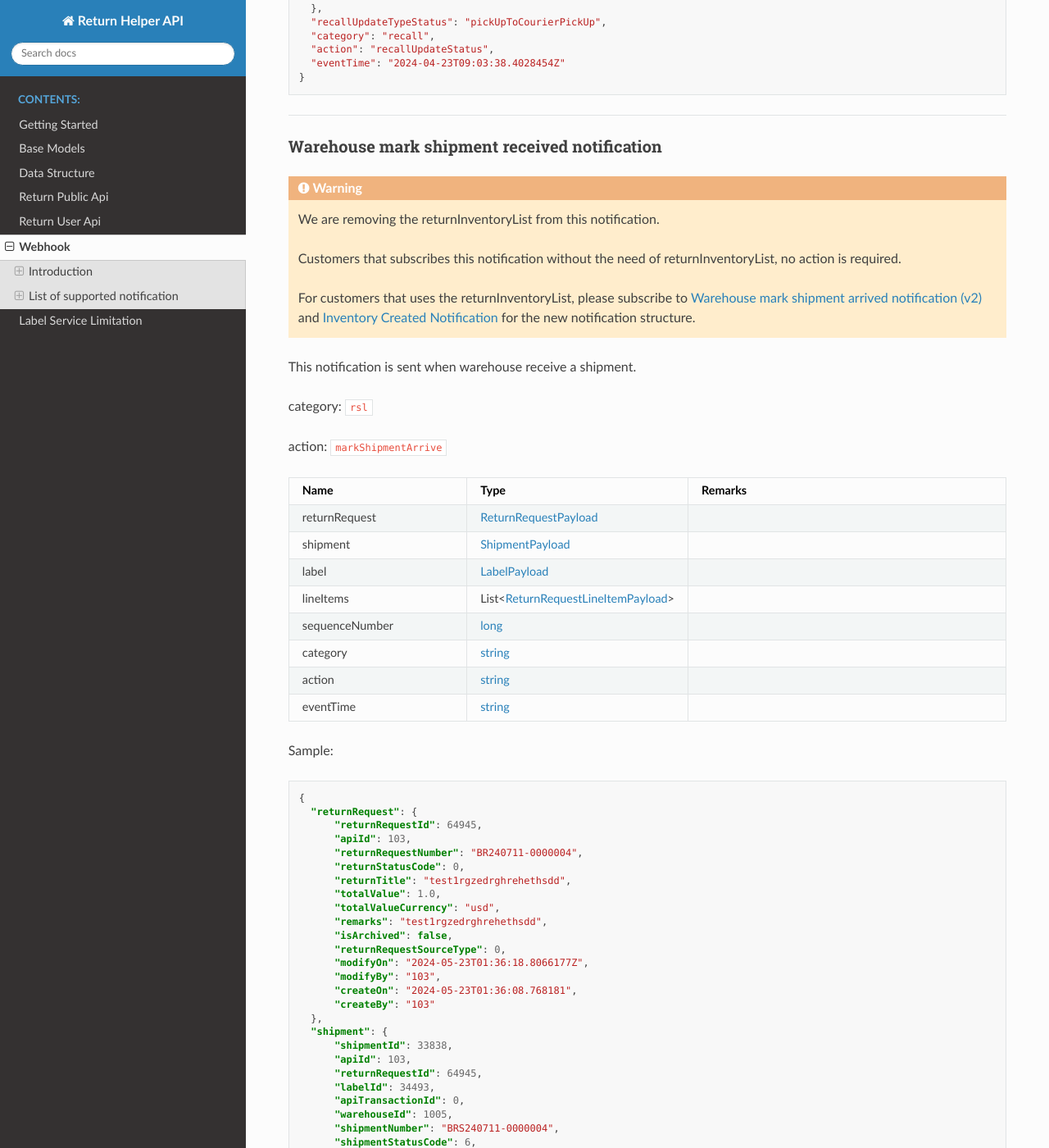
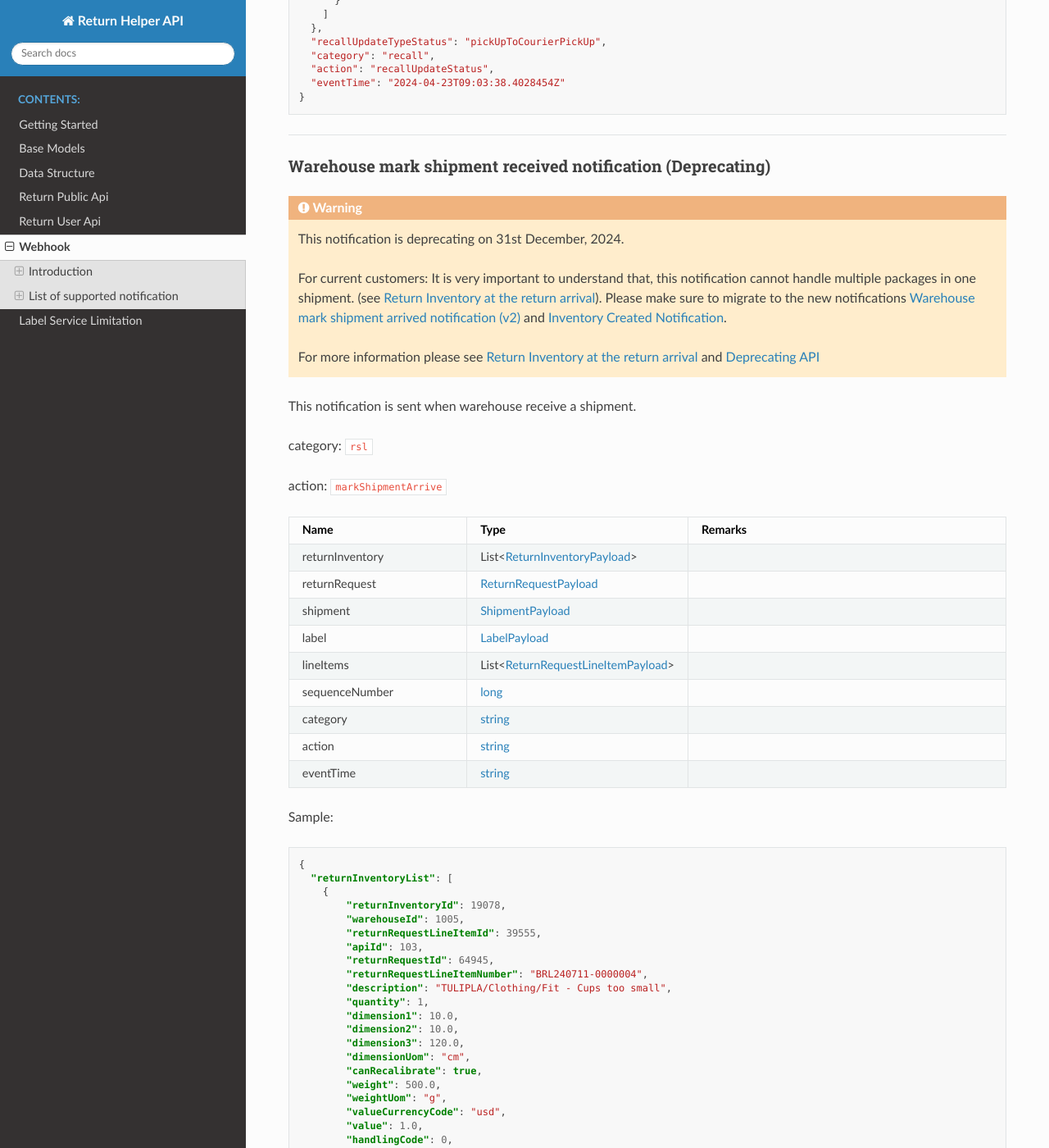
Before and after one commit to ReturnHelper/return-request-api-docs, a Sphinx documentation site: the page built from source/Webhook.rst, in a window 1280 px wide and 1400 px high, scrolled down 15999 px. Shown: the whole window at 82% size. Built offline with Sphinx 7.4.7 and the Read the Docs theme 2.0.0, drawn with Linux system fonts in a browser that asks for light colours; some of the changed text lies outside the part shown.

Commit message:
update: original mark arrive notification and v2

```diff
--- a/source/Webhook.rst
+++ b/source/Webhook.rst
@@ -816,15 +817,16 @@ Example 3 (pickUpToCourierPickUp):
 
 .. _notification-MarkReceived:
 
-Warehouse mark shipment received notification
-*********************************************
+Warehouse mark shipment received notification (Deprecating)
+***********************************************************
 
 .. warning::
-  We are removing the returnInventoryList from this notification.
-
-  Customers that subscribes this notification without the need of returnInventoryList, no action is required.
-
-  For customers that uses the returnInventoryList, please subscribe to :ref:`notification-warehouseMarkShipmentArrivedv2` and :ref:`notification-inventoryCreated` for the new notification structure.
+  This notification is deprecating on 31st December, 2024.
+
+  For current customers: It is very important to understand that, this notification cannot handle multiple packages in one shipment. (see :ref:`gettingstarted-ReturnArrival`).
+  Please make sure to migrate to the new notifications :ref:`notification-warehouseMarkShipmentArrivedv2` and :ref:`notification-inventoryCreated`.
+
+  For more information please see :ref:`gettingstarted-ReturnArrival` and :ref:`index-deprecating`
 
 This notification is sent when warehouse receive a shipment.
 
@@ -843,6 +845,41 @@ Sample:
 .. code-block:: json
 
   {
+    "returnInventoryList": [
+      {
+          "returnInventoryId": 19078,
+          "warehouseId": 1005,
+          "returnRequestLineItemId": 39555,
+          "apiId": 103,
+          "returnRequestId": 64945,
+          "returnRequestLineItemNumber": "BRL240711-0000004",
+          "description": "TULIPLA/Clothing/Fit - Cups too small",
+          "quantity": 1,
+          "dimension1": 10.0,
+          "dimension2": 10.0,
+          "dimension3": 120.0,
+          "dimensionUom": "cm",
+          "canRecalibrate": true,
+          "weight": 500.0,
+          "weightUom": "g",
+          "valueCurrencyCode": "usd",
+          "value": 1.0,
+          "handlingCode": 0,
+          "handlingStatusCode": 0,
+          "completeBy": null,
+          "completeOn": null,
+          "warehouseRemarks": null,
+          "handlingUpdatedOn": "2024-05-23T01:36:18.786231",
+          "stopAgingOn": null,
+          "sku": null,
+          "rma": "USE-1005-240523-D00001-25",
+          "warehouseApiId": 3,
+          "modifyOn": "2024-05-23T01:36:18.80574",
+          "modifyBy": "3",
+          "createOn": "2024-05-23T01:36:18.778048",
+          "createBy": "3"
+      }
+    ],
     "returnRequest": {
         "returnRequestId": 64945,
         "apiId": 103,
@@ -997,9 +1034,6 @@ Warehouse mark shipment arrived notification (v2)
   This is a new version of :ref:`notification-MarkReceived`.
   In this version, the original mark receive notification has been split into two distinct notifications: mark receive and :ref:`notification-inventoryCreated`.
 
-  There are changes made to the original notification structure. Please see :ref:`notification-MarkReceived`
-  New integration customers should contact our customer service team to enable this version. By default, the system continues to send out the original notification.
-
 category: ``rsl``
 
 action: ``markShipmentArrive``
@@ -1072,7 +1106,9 @@ This notification is sent after
 to notify a new inventory has been created in the warehouse.
 Customers can further call :ref:`method-updatereturninventoryhandling` to assign handling once the inventory has been created.
 
-Please note that if multiple multiple packages are sent with the same tracking number of label, multiple inventories will be created. (Multiple notifications will be sent)
+If multiple packages are sent with the same tracking number of label, multiple inventories will be created. (Multiple notifications will be sent). Each of them has their own inventory id, but they share the same shipment id and return request id.
+
+See :ref:`gettingstarted-ReturnArrival` for more information.
 
 category: ``newInventoryCreated``
 
--- a/source/models/Notification/NotificationMarkReceived.csv
+++ b/source/models/Notification/NotificationMarkReceived.csv
@@ -1,3 +1,4 @@
+returnInventory, List<:ref:`structure-ReturnInventoryPayload`>
 returnRequest, :ref:`structure-ReturnRequestPayload`
 shipment,   :ref:`structure-NotificationShipmentPayload`
 label, :ref:`structure-LabelPayload`
```
Also changed, not shown: other parts of source/Webhook.rst (+2 -1 lines), source/getting_start.rst (+7 -7 lines), source/index.rst (+20 -1 lines), source/return_user_api.rst (+6 -6 lines).
